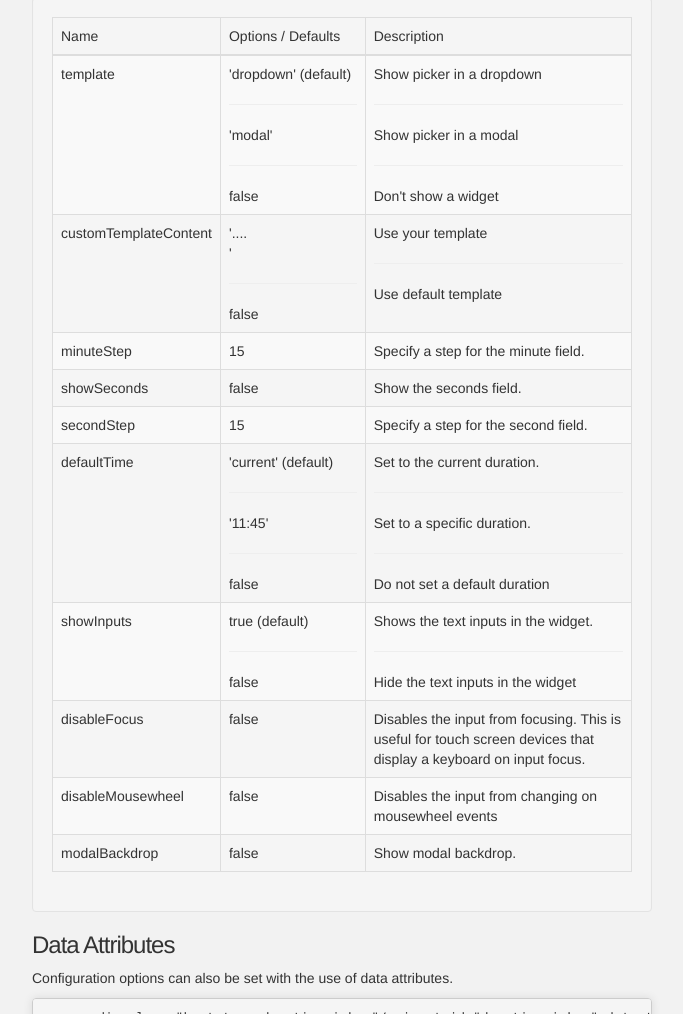
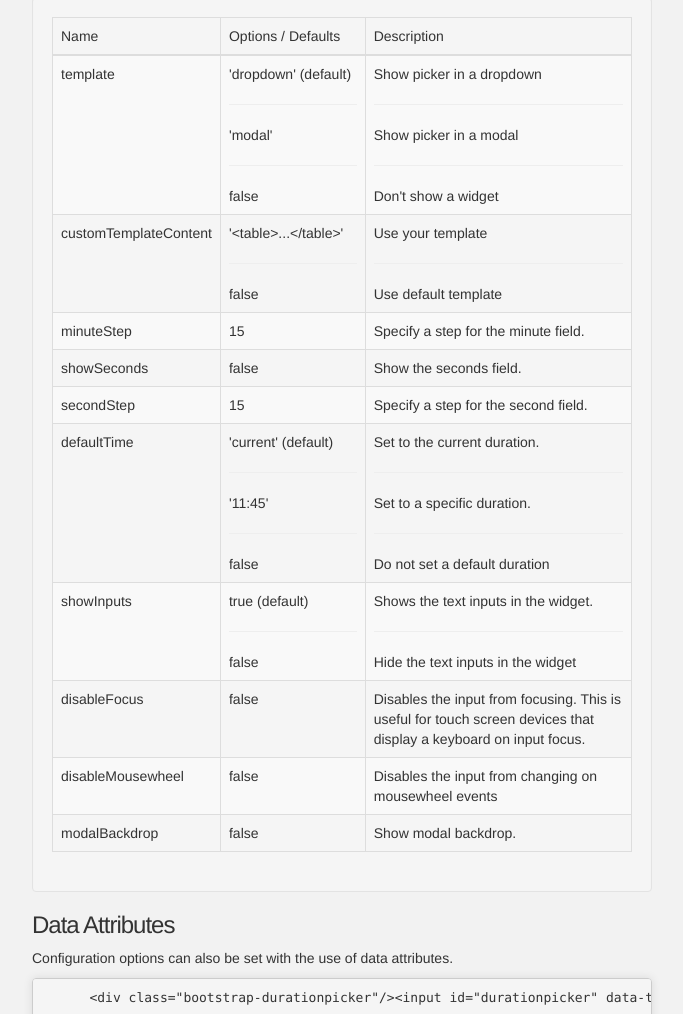
Before and after one commit to Bilbous/bootstrap-durationpicker, a plain HTML site: page index.html in a window 1280 px wide. Shown: the part 1211-2225 px from the top of the page, without its empty margins (298-981 px from the left). Drawn offline with nearby package versions, Linux system fonts and the light colour scheme.

Commit message:
fix previous commit

```diff
--- a/index.html
+++ b/index.html
@@ -278,7 +278,7 @@
                     <tr>
                         <td>customTemplateContent</td>
                         <td>
-                            '<table>....</table>'<hr />
+                            '&lt;table&gt;...&lt;/table&gt;'<hr />
                             false
                         </td>
                         <td>
```
